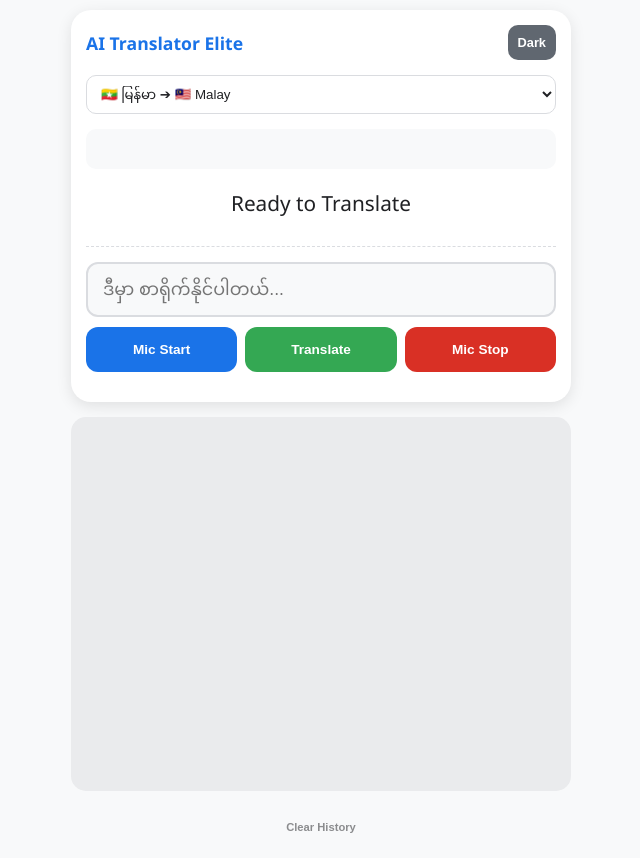
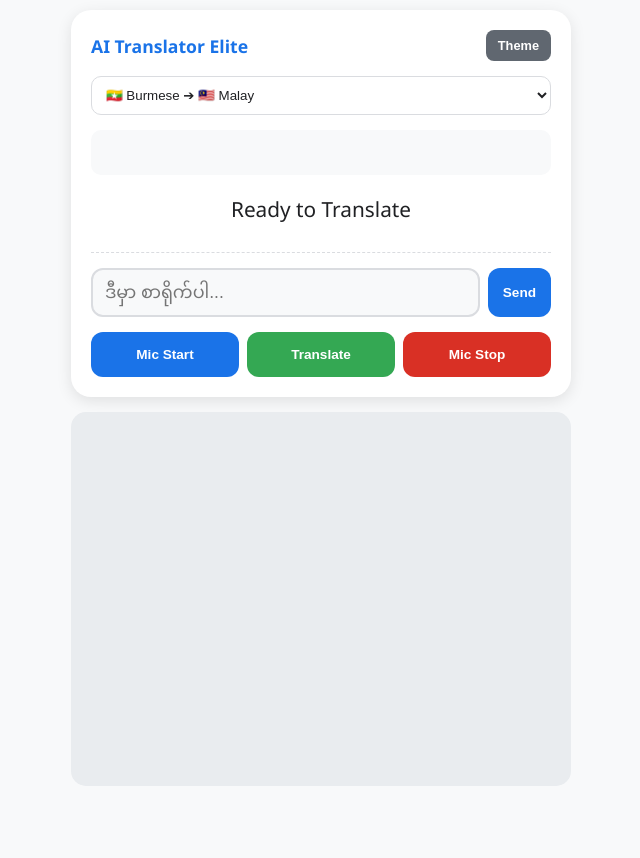
Before and after one commit to tgi16/translator-, a plain HTML site: page index.html in a window 1280 px wide. Shown: the whole page, without its empty margins (319-959 px from the left). After the commit the page ends 800 px from the top, so only its background shows below. Drawn offline with Linux system fonts and the light colour scheme.

Commit message:
Update index.html

```diff
--- a/index.html
+++ b/index.html
@@ -3,86 +3,69 @@
 <head>
     <meta charset="UTF-8">
     <meta name="viewport" content="width=device-width, initial-scale=1.0, maximum-scale=1.0, user-scalable=no">
-    <title>AI Translator Elite</title>
+    <title>AI Translator Elite - Vercel Final</title>
     <style>
-        :root {
-            --primary: #1a73e8; --success: #34a853; --danger: #d93025; --bg: #f8f9fa;
-            --card: #ffffff; --text: #202124; --border: #dadce0; --history-bg: #eaebed;
-        }
-        [data-theme="dark"] {
-            --primary: #8ab4f8; --success: #81c995; --danger: #f28b82; --bg: #202124;
-            --card: #2d2e31; --text: #e8eaed; --border: #3c4043; --history-bg: #171717;
-        }
+        :root { --primary: #1a73e8; --success: #34a853; --danger: #d93025; --bg: #f8f9fa; --card: #ffffff; --text: #202124; --border: #dadce0; }
+        [data-theme="dark"] { --primary: #8ab4f8; --success: #81c995; --danger: #f28b82; --bg: #202124; --card: #2d2e31; --text: #e8eaed; --border: #3c4043; }
         body { font-family: 'Pyidaungsu', 'Segoe UI', sans-serif; background: var(--bg); color: var(--text); margin: 0; padding: 10px; display: flex; justify-content: center; }
         .container { width: 100%; max-width: 500px; display: flex; flex-direction: column; gap: 15px; }
-
-        .card { background: var(--card); padding: 15px; border-radius: 20px; box-shadow: 0 4px 15px rgba(0,0,0,0.1); }
+        .card { background: var(--card); padding: 20px; border-radius: 20px; box-shadow: 0 4px 15px rgba(0,0,0,0.1); }
         .header { display: flex; justify-content: space-between; align-items: center; margin-bottom: 15px; }
         h3 { margin: 0; font-size: 1.1rem; color: var(--primary); }
-
-        #visualizer { width: 100%; height: 40px; background: var(--bg); border-radius: 10px; margin-bottom: 10px; }
+        #visualizer { width: 100%; height: 45px; background: var(--bg); border-radius: 10px; margin-bottom: 10px; }
         #interimText { font-size: 1.3rem; min-height: 2.5em; margin-bottom: 15px; font-weight: 500; border-bottom: 1px dashed var(--border); padding: 5px; text-align: center; }
 
-        /* စာရိုက်သည့်နေရာ */
-        .typing-area { display: flex; flex-direction: column; gap: 10px; margin-bottom: 15px; }
-        #textInput { padding: 15px; border-radius: 12px; border: 2px solid var(--border); background: var(--bg); color: var(--text); font-size: 1.1rem; outline: none; }
+        /* စာရိုက်သည့်နေရာ - Send Button ပါဝင်သည် */
+        .typing-area { display: flex; gap: 8px; margin-bottom: 15px; }
+        #textInput { flex: 1; padding: 12px; border-radius: 12px; border: 2px solid var(--border); background: var(--bg); color: var(--text); font-size: 1.1rem; outline: none; }
         #textInput:focus { border-color: var(--primary); }
+        .btn-send-typed { background: var(--primary); color: #fff; padding: 0 15px; border: none; border-radius: 12px; font-weight: bold; cursor: pointer; }
 
-        /* ခလုတ်များ - ဖုန်းအတွက် အကြီးကြီးလုပ်ထားသည် */
         .btn-row { display: grid; grid-template-columns: 1fr 1fr 1fr; gap: 8px; }
-        button { padding: 15px 5px; border: none; border-radius: 12px; font-weight: bold; cursor: pointer; font-size: 0.85rem; text-align: center; }
-        .btn-start { background: var(--primary); color: #fff; }
+        button { padding: 15px 5px; border: none; border-radius: 12px; font-weight: bold; cursor: pointer; font-size: 0.85rem; text-align: center; color: #fff; }
+        .btn-start { background: var(--primary); }
         .btn-start.active { animation: pulse 1.5s infinite; }
-        .btn-send { background: var(--success); color: #fff; }
-        .btn-stop { background: var(--danger); color: #fff; }
-
+        .btn-translate { background: var(--success); }
+        .btn-stop { background: var(--danger); }
         @keyframes pulse { 0% { box-shadow: 0 0 0 0 rgba(66, 133, 244, 0.4); } 70% { box-shadow: 0 0 0 10px rgba(66, 133, 244, 0); } 100% { box-shadow: 0 0 0 0 rgba(66, 133, 244, 0); } }
 
-        .history { height: 350px; overflow-y: auto; background: var(--history-bg); padding: 12px; border-radius: 15px; display: flex; flex-direction: column; gap: 10px; }
+        .history { height: 350px; overflow-y: auto; background: #e9ecef; padding: 12px; border-radius: 15px; display: flex; flex-direction: column; gap: 10px; }
+        [data-theme="dark"] .history { background: #171717; }
         .bubble { background: var(--card); padding: 12px; border-radius: 15px; box-shadow: 0 2px 5px rgba(0,0,0,0.05); }
-        .bubble.me { border-left: 5px solid var(--primary); }
-        .bubble.other { border-right: 5px solid var(--success); text-align: right; }
-        .bubble .trans { font-size: 1.1rem; font-weight: bold; display: block; margin-top: 4px; }
-        .bubble .orig { font-size: 0.85rem; opacity: 0.7; }
-
-        .settings-bar { display: flex; gap: 10px; margin-bottom: 15px; }
-        select { flex: 1; padding: 10px; border-radius: 10px; border: 1px solid var(--border); background: var(--card); color: var(--text); }
-        .btn-theme { background: #606770; color: #fff; padding: 10px; border-radius: 10px; font-size: 0.8rem; }
+        .bubble.me { border-left: 5px solid var(--primary); align-self: flex-start; }
+        .bubble.other { border-right: 5px solid var(--success); text-align: right; align-self: flex-end; }
+        .trans { font-size: 1.2rem; font-weight: bold; display: block; margin-top: 5px; }
+        .orig { font-size: 0.9rem; opacity: 0.7; font-style: italic; }
+        .btn-theme { background: #606770; color: #fff; padding: 8px 12px; border-radius: 8px; font-size: 0.8rem; border: none; }
     </style>
 </head>
-<body>
+<body onclick="unlockAudio()">
 
 <div class="container">
     <div class="card">
         <div class="header">
             <h3>AI Translator Elite</h3>
-            <button class="btn-theme" onclick="toggleTheme()">Dark</button>
+            <button class="btn-theme" onclick="toggleTheme()">Theme</button>
         </div>
-
-        <div class="settings-bar">
-            <select id="langSelect">
-                <option value="my-MM|ms-MY">🇲🇲 မြန်မာ ➔ 🇲🇾 Malay</option>
-                <option value="ms-MY|my-MM">🇲🇾 Malay ➔ 🇲🇲 မြန်မာ</option>
-                <option value="my-MM|zh-CN">🇲🇲 မြန်မာ ➔ 🇨🇳 Chinese</option>
-                <option value="zh-CN|my-MM">🇨🇳 Chinese ➔ 🇲🇲 မြန်မာ</option>
-            </select>
-        </div>
-
+        <select id="langSelect" style="width:100%; padding:10px; border-radius:10px; margin-bottom:15px; background:var(--card); color:var(--text); border:1px solid var(--border);">
+            <option value="my-MM|ms-MY">🇲🇲 Burmese ➔ 🇲🇾 Malay</option>
+            <option value="ms-MY|my-MM">🇲🇾 Malay ➔ 🇲🇲 Burmese</option>
+            <option value="my-MM|zh-CN">🇲🇲 Burmese ➔ 🇨🇳 Chinese</option>
+            <option value="zh-CN|my-MM">🇨🇳 Chinese ➔ 🇲🇲 Burmese</option>
+        </select>
         <canvas id="visualizer"></canvas>
         <div id="interimText">Ready to Translate</div>
-
         <div class="typing-area">
-            <input type="text" id="textInput" placeholder="ဒီမှာ စာရိုက်နိုင်ပါတယ်...">
-            <div class="btn-row">
-                <button id="startBtn" class="btn-start" onclick="start()">Mic Start</button>
-                <button id="sendBtn" class="btn-send" onclick="manualSend()" disabled>Translate</button>
-                <button id="stopBtn" class="btn-stop" onclick="stop()" disabled>Mic Stop</button>
-            </div>
+            <input type="text" id="textInput" placeholder="ဒီမှာ စာရိုက်ပါ...">
+            <button class="btn-send-typed" onclick="handleTypingSubmit()">Send</button>
+        </div>
+        <div class="btn-row">
+            <button id="startBtn" class="btn-start" onclick="start()">Mic Start</button>
+            <button id="sendBtn" class="btn-translate" onclick="manualSend()" disabled>Translate</button>
+            <button id="stopBtn" class="btn-stop" onclick="stop()" disabled>Mic Stop</button>
         </div>
     </div>
-
     <div class="history" id="history"></div>
-    <button onclick="clearHistory()" style="background:transparent; color:var(--text); opacity:0.5; font-size:0.7rem;">Clear History</button>
 </div>
 
 <script src="https://cdn.jsdelivr.net/npm/rabbit-node@1.0.2/rabbit.js"></script>
@@ -96,20 +79,24 @@
     function normalize(t) { return (typeof Rabbit !== 'undefined') ? Rabbit.zg2uni(t) : t; }
     function toggleTheme() { const b = document.body; b.getAttribute('data-theme') === 'dark' ? b.removeAttribute('data-theme') : b.setAttribute('data-theme', 'dark'); }
 
+    // iPhone အတွက် Audio ကို ဖွင့်ပေးရန်
+    function unlockAudio() {
+        if (audioCtx && audioCtx.state === 'suspended') {
+            audioCtx.resume();
+        }
+    }
+
     textInput.addEventListener("keypress", (e) => { if (e.key === "Enter") handleTypingSubmit(); });
-
-    function handleTypingSubmit() {
-        const t = textInput.value.trim();
-        if (t) { processTranslation(normalize(t)); textInput.value = ""; }
-    }
+    function handleTypingSubmit() { const t = textInput.value.trim(); if (t) { processTranslation(normalize(t)); textInput.value = ""; } }
 
     async function startVisualizer() {
         try {
             const stream = await navigator.mediaDevices.getUserMedia({ audio: true });
-            audioCtx = new (window.AudioContext || window.webkitAudioContext)();
+            if (!audioCtx) audioCtx = new (window.AudioContext || window.webkitAudioContext)();
+            if (audioCtx.state === 'suspended') await audioCtx.resume();
             analyser = audioCtx.createAnalyser(); source = audioCtx.createMediaStreamSource(stream);
             source.connect(analyser); draw();
-        } catch(e) { console.error("Mic error"); }
+        } catch(e) { alert("Mic Error: Safari Settings တွင် Microphone Allow ပေးထားရန် လိုအပ်ပါသည်။"); }
     }
 
     function draw() {
@@ -121,9 +108,11 @@
     }
 
     function start() {
+        unlockAudio();
         shouldBeRunning = true; startBtn.classList.add('active'); startBtn.disabled = true; stopBtn.disabled = false; sendBtn.disabled = false;
         startVisualizer();
         const SR = window.SpeechRecognition || window.webkitSpeechRecognition;
+        if (!SR) { alert("သင့် Browser သည် Speech Recognition ကို အားမပေးပါ။ Safari သုံးပေးပါ။"); return; }
         recognition = new SR(); recognition.lang = langSelect.value.split('|')[0];
         recognition.continuous = true; recognition.interimResults = true;
         recognition.onresult = (e) => {
@@ -168,7 +157,7 @@
     function addHistory(o, t, lang) {
         const div = document.createElement('div');
         div.className = `bubble ${langSelect.value.startsWith('my-MM') ? 'me' : 'other'}`;
-        div.innerHTML = `<div class="orig">${o}</div><div class="trans">${t}</div><div onclick="speak('${t.replace(/'/g, "\\'")}', '${lang}')" style="font-size:0.7rem; color:#4285f4; margin-top:5px; cursor:pointer;">REPLAY VOICE</div>`;
+        div.innerHTML = `<div class="orig">${o}</div><div class="trans">${t}</div><div onclick="speak('${t.replace(/'/g, "\\'")}', '${lang}')" style="font-size:0.75rem; color:#4285f4; margin-top:5px; cursor:pointer;">REPLAY</div>`;
         historyBox.prepend(div);
     }
 
```
